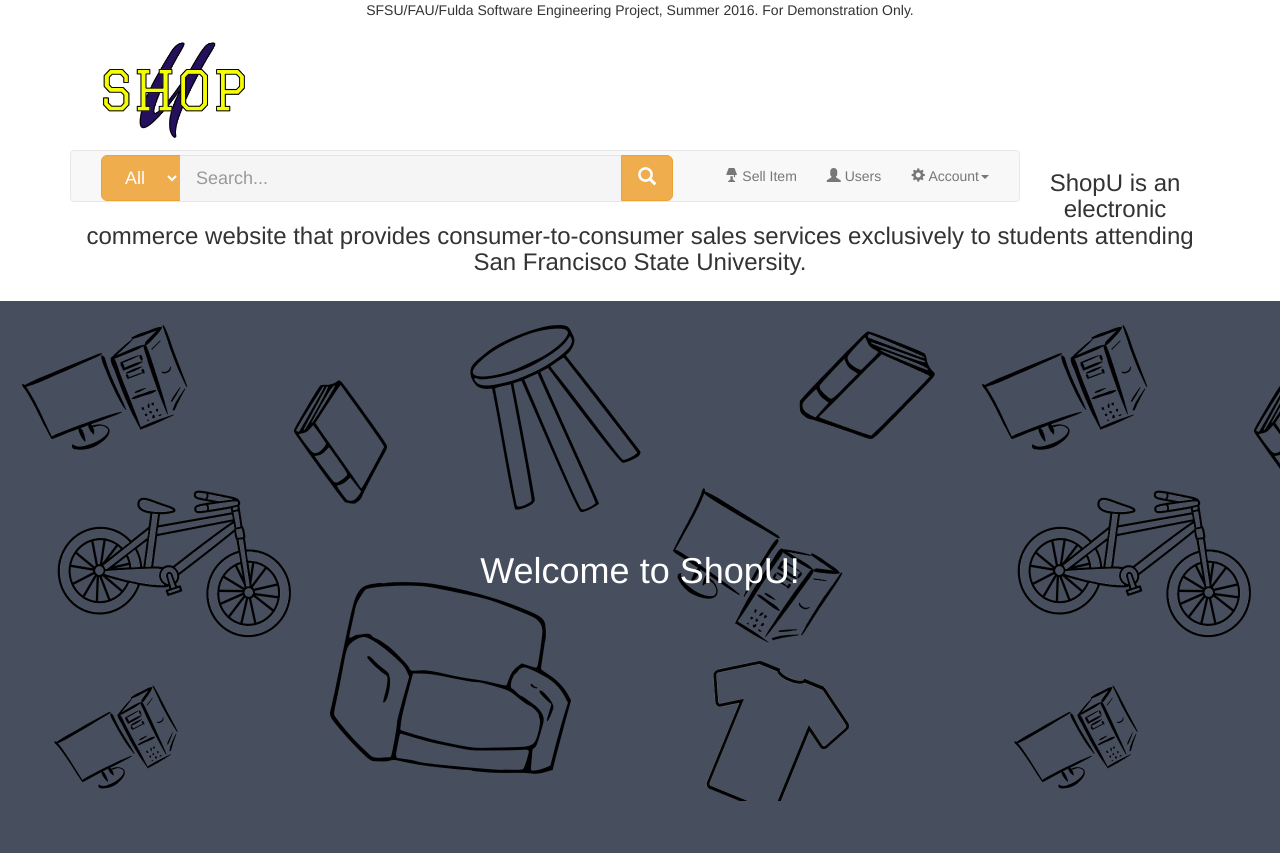
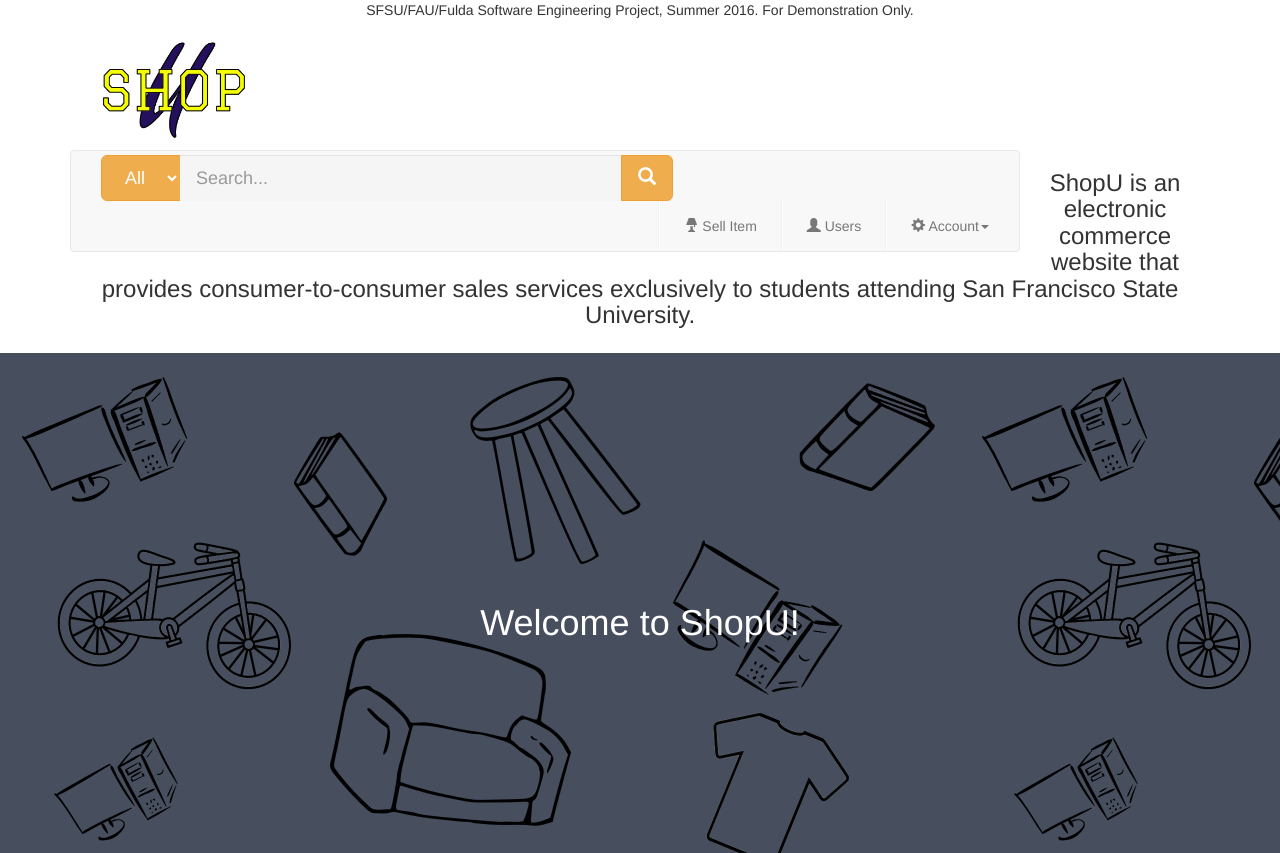
Before and after one commit to luisiestrada/ShopU, a PHP site: page / in a window 1280 px wide. Before the commit the page ends 801 px from the top, so only its background shows below. Run offline with PHP 8.4, Linux system fonts and the light colour scheme; some libraries are stand-ins or nearby versions.

Commit message:
added divider to CSS file

```diff
--- a/public/css/style.css
+++ b/public/css/style.css
@@ -402,3 +402,10 @@ hr{
         overflow-x: hidden;
     }
 }*/
+
+.divider-vertical {
+height: 50px;
+margin: 0 9px;
+border-left: 1px solid #F2F2F2;
+border-right: 1px solid #FFF;
+}
```
